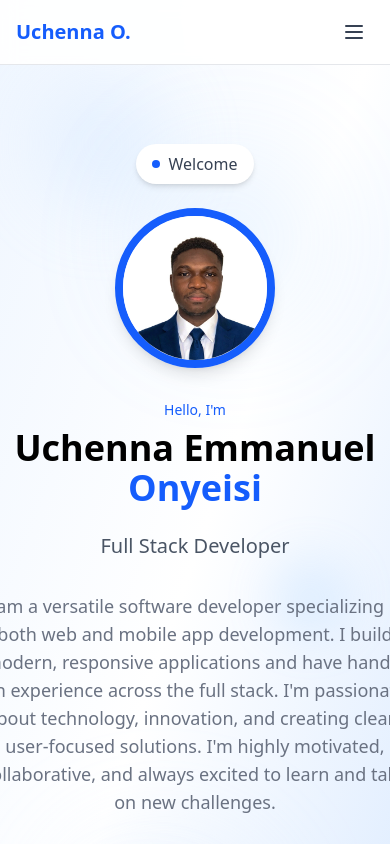
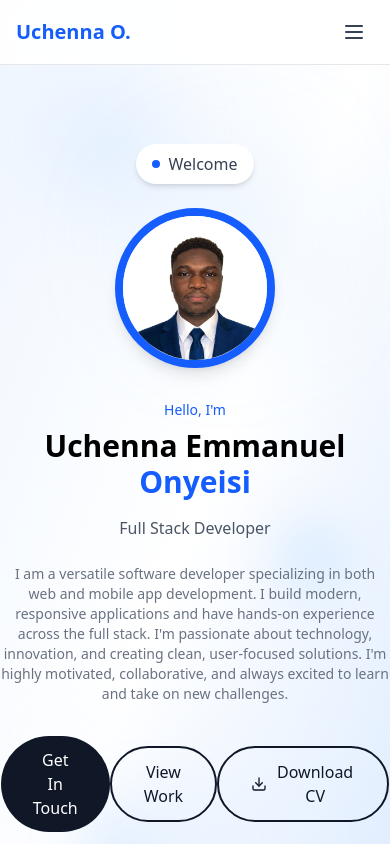
Before and after one commit to Alexweb1997/my-portfolio, a React (Vite) app: page / in a window 390 px wide. Shown: the top 844 px of the page. Built offline with nearby package versions, Linux system fonts and the light colour scheme.

Commit message:
Improve mobile layout and text sizing in Hero section

```diff
--- a/src/components/Hero.tsx
+++ b/src/components/Hero.tsx
@@ -35,17 +35,17 @@ export function Hero() {
           Hello, I'm
         </div>
 
-        <h1 className="text-4xl md:text-5xl lg:text-6xl mb-6">
+        <h1 className="text-3xl sm:text-4xl md:text-5xl lg:text-6xl mb-4 sm:mb-6">
           <span className="font-bold text-black">Uchenna Emmanuel</span>
           <br/>
           <span className="font-bold text-blue-600">Onyeisi</span>
         </h1>
 
-        <p className="text-xl md:text-2xl text-gray-600 mb-8 max-w-2xl mx-auto">
+        <p className="text-base sm:text-xl md:text-2xl text-gray-600 mb-6 sm:mb-8 max-w-2xl mx-auto">
           Full Stack Developer
         </p>
 
-        <p className="text-lg text-gray-500 mb-12 max-w-3xl mx-auto">
+        <p className="text-sm sm:text-lg text-gray-500 mb-8 sm:mb-12 max-w-3xl mx-auto">
           I am a versatile software developer specializing in both web and mobile app development.
           I build modern, responsive applications and have hands-on experience across the full stack.
           I'm passionate about technology, innovation, and creating clean, user-focused solutions.
@@ -53,16 +53,18 @@ export function Hero() {
         </p>
 
         <div className="flex justify-center space-x-4 mb-12">
-          <a href="#contact" className="bg-gray-900 text-white px-8 py-3 rounded-full hover:bg-gray-800 transition-colors">
-            Get In Touch
-          </a>
-          <a href="#projects" className="border-2 border-gray-900 text-gray-900 px-8 py-3 rounded-full hover:bg-gray-900 hover:text-white transition-colors">
-            View Work
-          </a>
-            <a href="/CV.pdf" download className="border-2 border-gray-900 text-gray-900 px-8 py-3 rounded-full hover:bg-gray-900 hover:text-white transition-colors inline-flex items-center gap-2" style={{ marginLeft: '0.5rem' }}>
+          <div className="flex flex-col sm:flex-row justify-center items-center gap-4 mb-12">
+            <a href="#contact" className="bg-gray-900 text-white px-8 py-3 rounded-full hover:bg-gray-800 transition-colors w-full sm:w-auto text-center">
+              Get In Touch
+            </a>
+            <a href="#projects" className="border-2 border-gray-900 text-gray-900 px-8 py-3 rounded-full hover:bg-gray-900 hover:text-white transition-colors w-full sm:w-auto text-center">
+              View Work
+            </a>
+            <a href="/CV.pdf" download className="border-2 border-gray-900 text-gray-900 px-8 py-3 rounded-full hover:bg-gray-900 hover:text-white transition-colors inline-flex items-center gap-2 w-full sm:w-auto justify-center" style={{marginLeft: 0}}>
               <Download size={20} />
               Download CV
             </a>
+          </div>
         </div>
 
         <div className="flex justify-center space-x-6">
```
Also changed, not shown: IMG_5755.jpg (added).
